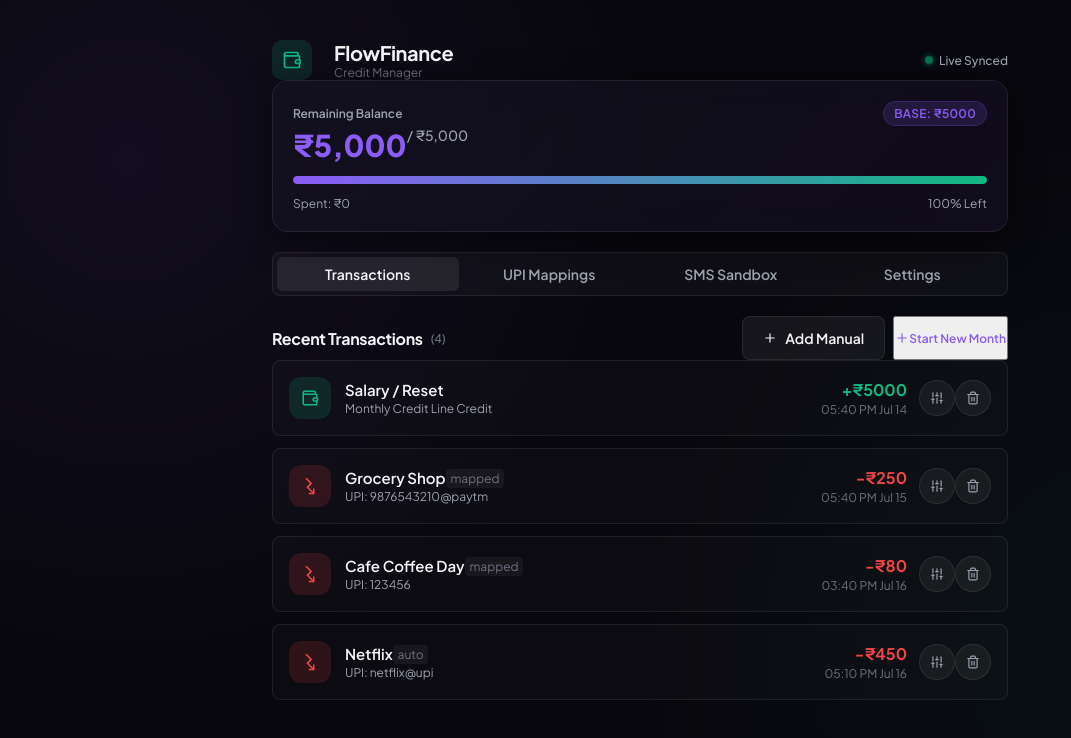
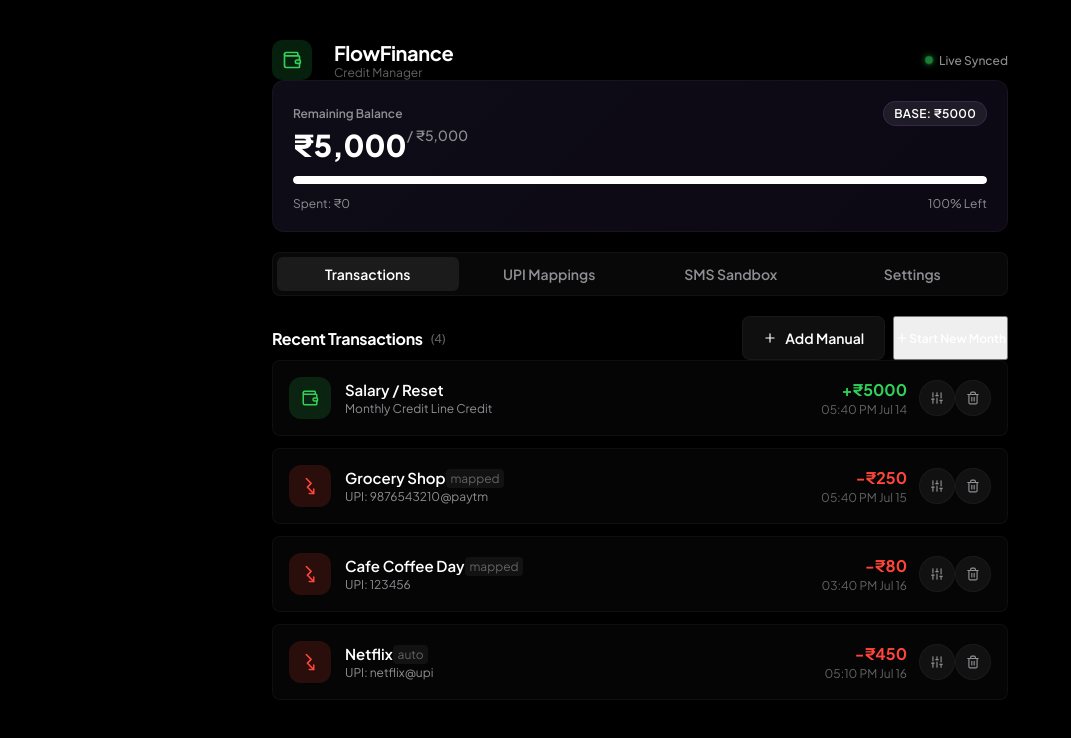
Before and after one commit to wisetok12680/contador, a Next.js app: page / in a window 1280 px wide. Shown: the top 738 px of the page, without its empty margins (0-1071 px from the left). Built offline with nearby package versions, Linux system fonts and the light colour scheme.

Commit message:
design: update color scheme to a premium modern minimalist dark theme with pure black background

```diff
--- a/app/globals.css
+++ b/app/globals.css
@@ -1,34 +1,34 @@
 @import url('https://fonts.googleapis.com/css2?family=Plus+Jakarta+Sans:wght@300;400;500;600;700;800&display=swap');
 
 :root {
-  /* Colors - Modern Deep Dark Theme */
-  --bg-base: #08070d;
-  --bg-surface: rgba(20, 18, 33, 0.6);
-  --bg-surface-hover: rgba(30, 28, 48, 0.85);
-  --border-color: rgba(255, 255, 255, 0.08);
-  --border-color-active: rgba(139, 92, 246, 0.4);
+  /* Colors - Modern Minimalist Dark Theme */
+  --bg-base: #000000;
+  --bg-surface: #121212;
+  --bg-surface-hover: #1c1c1e;
+  --border-color: rgba(255, 255, 255, 0.04);
+  --border-color-active: rgba(255, 255, 255, 0.2);
 
-  --color-text-primary: #f3f4f6;
-  --color-text-secondary: #9ca3af;
-  --color-text-muted: #6b7280;
+  --color-text-primary: #ffffff;
+  --color-text-secondary: #8e8e93;
+  --color-text-muted: #636366;
 
-  --color-primary: #8b5cf6; /* Violet */
-  --color-primary-glow: rgba(139, 92, 246, 0.15);
-  --color-success: #10b981; /* Emerald */
-  --color-success-glow: rgba(16, 185, 129, 0.15);
-  --color-danger: #ef4444; /* Rose Red */
-  --color-danger-glow: rgba(239, 68, 68, 0.15);
-  --color-warning: #f59e0b; /* Amber */
+  --color-primary: #ffffff; /* Monochrome Active */
+  --color-primary-glow: rgba(255, 255, 255, 0.08);
+  --color-success: #30d158; /* iOS Green */
+  --color-success-glow: rgba(48, 209, 88, 0.15);
+  --color-danger: #ff453a; /* iOS Red */
+  --color-danger-glow: rgba(255, 69, 58, 0.15);
+  --color-warning: #ff9f0a; /* iOS Amber */
 
   --font-family: 'Plus Jakarta Sans', system-ui, -apple-system, sans-serif;
 
-  --shadow-sm: 0 2px 8px rgba(0, 0, 0, 0.3);
-  --shadow-md: 0 8px 32px 0 rgba(0, 0, 0, 0.5);
-  --shadow-glow: 0 0 24px rgba(139, 92, 246, 0.2);
+  --shadow-sm: 0 1px 3px rgba(0, 0, 0, 0.5);
+  --shadow-md: 0 4px 16px rgba(0, 0, 0, 0.5);
+  --shadow-glow: 0 0 12px rgba(255, 255, 255, 0.05);
 
   --radius-sm: 8px;
-  --radius-md: 16px;
-  --radius-lg: 24px;
+  --radius-md: 12px;
+  --radius-lg: 16px;
 }
 
 * {
@@ -49,9 +49,6 @@ html, body {
 }
 
 body {
-  background-image:
-    radial-gradient(circle at 10% 20%, rgba(139, 92, 246, 0.08) 0%, transparent 40%),
-    radial-gradient(circle at 90% 80%, rgba(16, 185, 129, 0.05) 0%, transparent 40%);
   background-attachment: fixed;
 }
 
@@ -79,8 +76,6 @@ h1, h2, h3, h4 {
 /* Premium Card - Glassmorphism */
 .card {
   background: var(--bg-surface);
-  backdrop-filter: blur(16px);
-  -webkit-backdrop-filter: blur(16px);
   border: 1px solid var(--border-color);
   border-radius: var(--radius-md);
   padding: 1.25rem;
@@ -92,7 +87,7 @@ h1, h2, h3, h4 {
 }
 
 .card:hover {
-  border-color: rgba(255, 255, 255, 0.12);
+  border-color: rgba(255, 255, 255, 0.08);
 }
 
 .card-title {
@@ -143,11 +138,11 @@ h1, h2, h3, h4 {
   height: 100%;
   border-radius: 999px;
   transition: width 0.5s cubic-bezier(0.4, 0, 0.2, 1);
-  background: linear-gradient(90deg, var(--color-primary), var(--color-success));
+  background: var(--color-primary);
 }
 
 .progress-bar.danger {
-  background: linear-gradient(90deg, var(--color-danger), #ff8a8a);
+  background: var(--color-danger);
 }
 
 /* Flex utilities */
@@ -162,7 +157,7 @@ h1, h2, h3, h4 {
 
 /* Buttons & Inputs */
 .input {
-  background: rgba(0, 0, 0, 0.2);
+  background: rgba(255, 255, 255, 0.02);
   border: 1px solid var(--border-color);
   border-radius: var(--radius-sm);
   color: var(--color-text-primary);
@@ -173,8 +168,7 @@ h1, h2, h3, h4 {
 }
 
 .input:focus {
-  border-color: var(--color-primary);
-  box-shadow: 0 0 0 2px var(--color-primary-glow);
+  border-color: var(--border-color-active);
 }
 
 .btn {
@@ -193,14 +187,14 @@ h1, h2, h3, h4 {
 
 .btn-primary {
   background: var(--color-primary);
-  color: #fff;
-  box-shadow: 0 4px 12px rgba(139, 92, 246, 0.25);
+  color: #000000;
+  box-shadow: 0 2px 6px rgba(0, 0, 0, 0.15);
 }
 
 .btn-primary:hover {
-  background: #7c3aed;
+  background: #e5e5e7;
   transform: translateY(-1px);
-  box-shadow: 0 6px 16px rgba(139, 92, 246, 0.4);
+  box-shadow: 0 4px 12px rgba(0, 0, 0, 0.2);
 }
 
 .btn-primary:active {
@@ -224,7 +218,7 @@ h1, h2, h3, h4 {
 }
 
 .btn-danger:hover {
-  background: #dc2626;
+  background: #e03b30;
 }
 
 .btn-icon {
@@ -483,7 +477,7 @@ h1, h2, h3, h4 {
   bottom: 0;
   left: 0;
   right: 0;
-  background: rgba(13, 11, 23, 0.85);
+  background: rgba(0, 0, 0, 0.85);
   backdrop-filter: blur(20px);
   -webkit-backdrop-filter: blur(20px);
   border-top: 1px solid var(--border-color);
```
Also changed, not shown: 1 other file (tests, documents, lock files or other folders).
